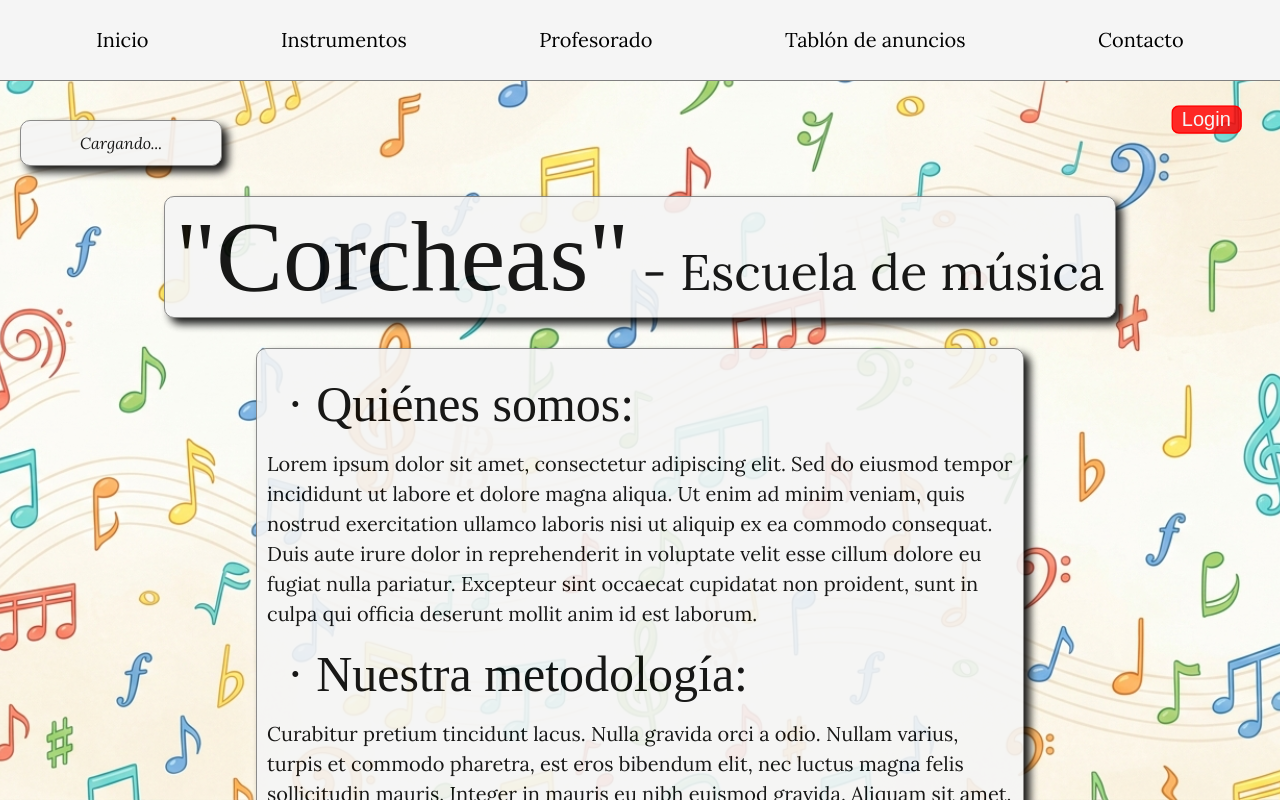
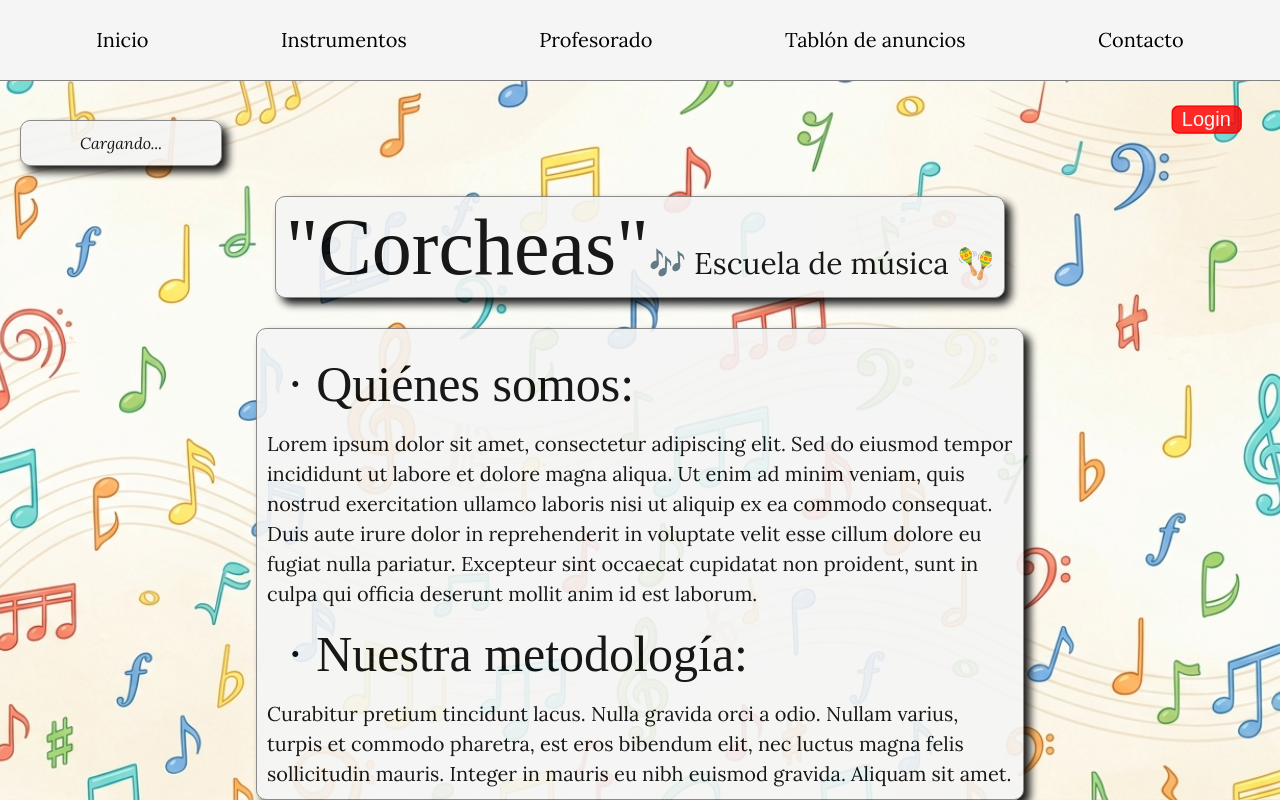
Before and after one commit to tmiguel78/escuela-musica-front, a React (Vite) app: page / in a window 1280 px wide. Shown: the top 800 px of the page. Built offline with nearby package versions, Linux system fonts and the light colour scheme; no server answers; a web font is replaced by a local one.

Commit message:
estilos mejorados

```diff
--- a/src/App.css
+++ b/src/App.css
@@ -60,7 +60,10 @@ p {
 
 .title {
     font-family: var(--fuente-titulo);
-    font-size: 100px;
+    font-size: 80px;
+}
+.title-home{
+    font-size: 30px;
 }
 .login-button {
     border: 1px solid red;
@@ -122,8 +125,6 @@ p {
     gap: 50px;
     padding: 10px;
     margin: 0 auto;
-    /* margin-left: 25%;
-    margin-right: 25%; */
     border: 1px solid grey;
     border-radius: 10px;
     background-color: whitesmoke;
@@ -145,9 +146,6 @@ p {
     width: fit-content;
     padding: 10px;
     margin: 0 auto;
-    /* margin-top: 50px;
-    margin-left: 30%;
-    margin-right: 30%; */
     border: 1px solid grey;
     border-radius: 10px;
     background-color: whitesmoke;
--- a/src/pages/Home.jsx
+++ b/src/pages/Home.jsx
@@ -4,7 +4,7 @@ const Home = () => {
     return(
     <>
         <WeatherWidget />
-        <h1 className="title-home"><span className="title">"Corcheas"</span> - Escuela de música</h1>
+        <h1 className="title-home"><span className="title">"Corcheas"</span>🎶 Escuela de música 🪇</h1>
         <div className="home-container">
         <main>
             <h2>· Quiénes somos:</h2>
```
